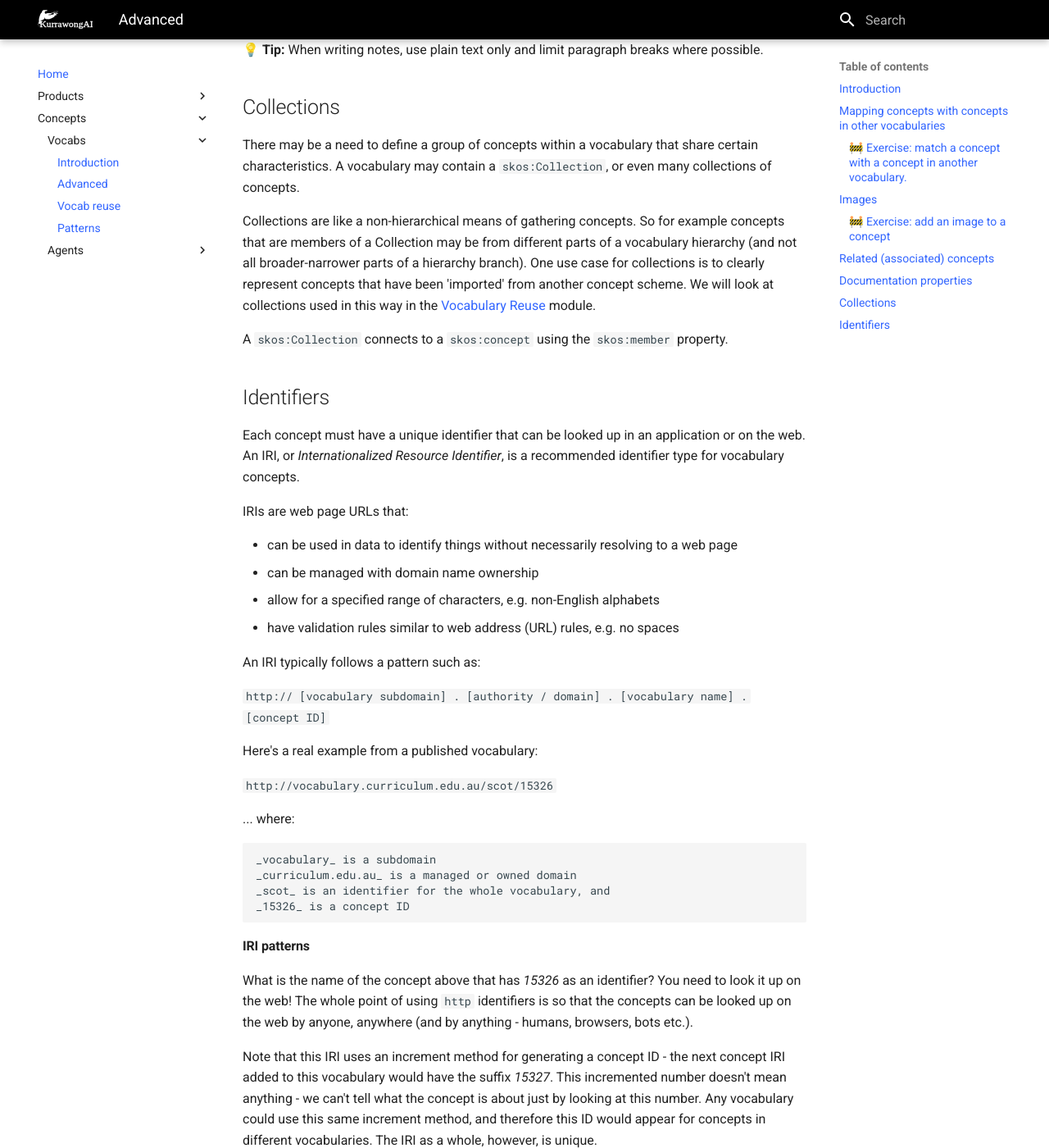
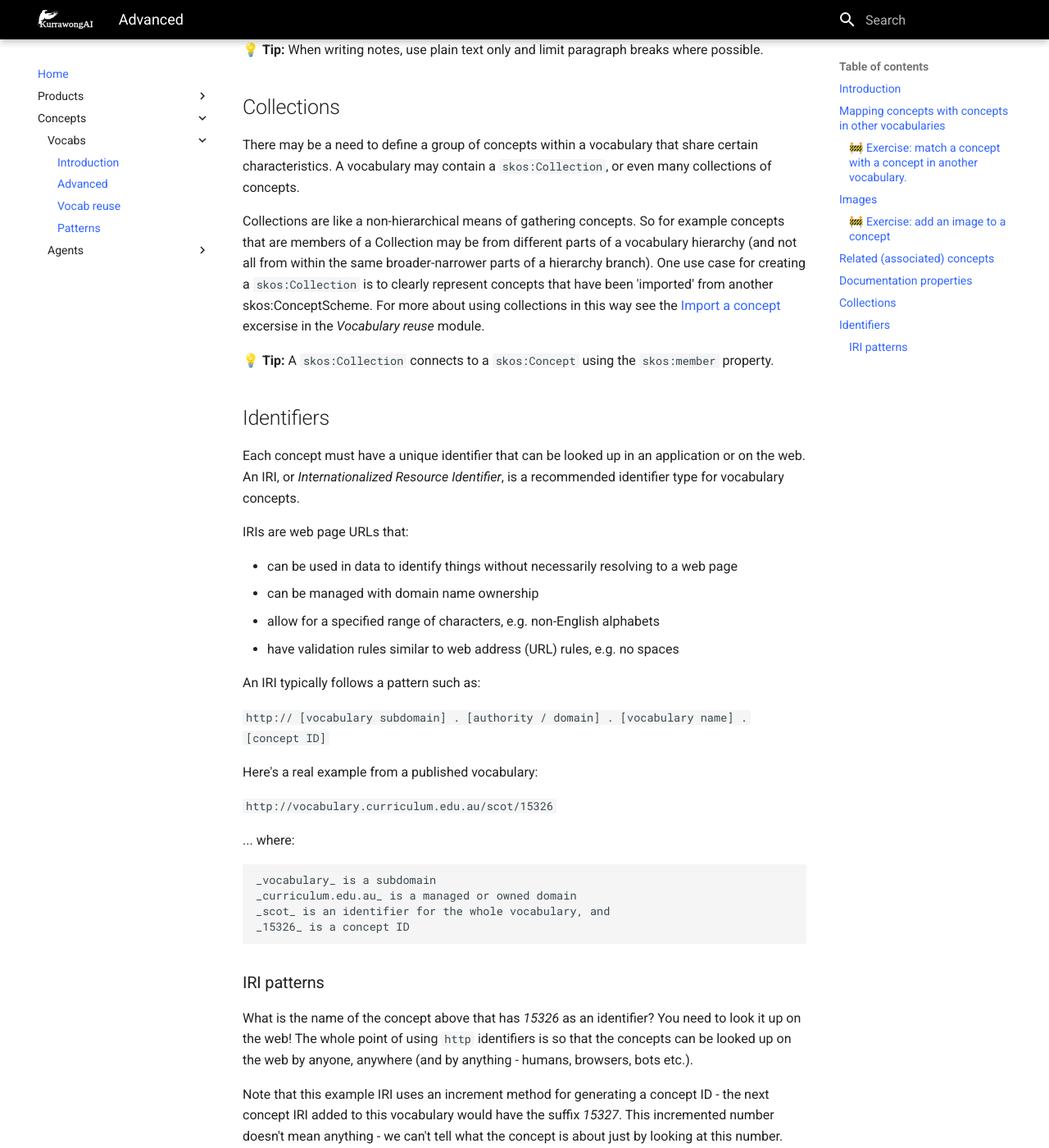
Before and after one commit to Kurrawong/docs, an MkDocs documentation site: the page built from docs/concepts/vocabs/creation.md, in a window 1280 px wide and 1400 px high, scrolled down 4350 px. Shown: the whole window at 82% size. Built offline with MkDocs 1.6.1 and Material for MkDocs 9.7.7, drawn with Linux system fonts in a browser that asks for light colours; some of the changed text lies outside the part shown.

Commit message:
Update creation.md

```diff
--- a/docs/concepts/vocabs/creation.md
+++ b/docs/concepts/vocabs/creation.md
@@ -125,9 +125,9 @@ skos:related <http://vocabulary.curriculum.edu.au/scot/10141>
 
 There may be a need to define a group of concepts within a vocabulary that share certain characteristics. A vocabulary may contain a `skos:Collection`, or even many collections of concepts.
 
-Collections are like a non-hierarchical means of gathering concepts. So for example concepts that are members of a Collection may be from different parts of a vocabulary hierarchy (and not all broader-narrower parts of a hierarchy branch). One use case for collections is to clearly represent concepts that have been 'imported' from another concept scheme. We will look at collections used in this way in the [Vocabulary Reuse](vocab_reuse.md#adoption) module.
+Collections are like a non-hierarchical means of gathering concepts. So for example concepts that are members of a Collection may be from different parts of a vocabulary hierarchy (and not all from within the same broader-narrower parts of a hierarchy branch). One use case for creating a `skos:Collection` is to clearly represent concepts that have been 'imported' from another skos:ConceptScheme. For more about using collections in this way see the [Import a concept](vocab_reuse.md#importaconcept) excersise in the _Vocabulary reuse_ module.
 
-A `skos:Collection` connects to a `skos:concept` using the `skos:member` property.
+💡 **Tip:** A `skos:Collection` connects to a `skos:Concept` using the `skos:member` property.
 
 ## Identifiers
 
@@ -155,13 +155,13 @@ Here's a real example from a published vocabulary:
     _scot_ is an identifier for the whole vocabulary, and
     _15326_ is a concept ID
 
-#### IRI patterns
+### IRI patterns
 
 What is the name of the concept above that has _15326_ as an identifier? You need to look it up on the web! The whole point of using ``http`` identifiers is so that the concepts can be looked up on the web by anyone, anywhere (and by anything - humans, browsers, bots etc.).
 
-Note that this IRI uses an increment method for generating a concept ID - the next concept IRI added to this vocabulary would have the suffix _15327_. This incremented number doesn't mean anything - we can't tell what the concept is about just by looking at this number. Any vocabulary could use this same increment method, and therefore this ID would appear for concepts in different vocabularies. The IRI as a whole, however, is unique.
+Note that this example IRI uses an increment method for generating a concept ID - the next concept IRI added to this vocabulary would have the suffix _15327_. This incremented number doesn't mean anything - we can't tell what the concept is about just by looking at this number. Any vocabulary could use this same increment method, and therefore this ID would appear for concepts in different vocabularies. The IRI as a whole, however, is unique.
 
-Here's another method for generating an IRI suffix:
+Here's another type of IRI suffix:
 
 ``http://vocabulary.curriculum.edu.au/crossCurriculum/f7f47140-a85e-498b-9367-0d468082fc2b``
 
```
